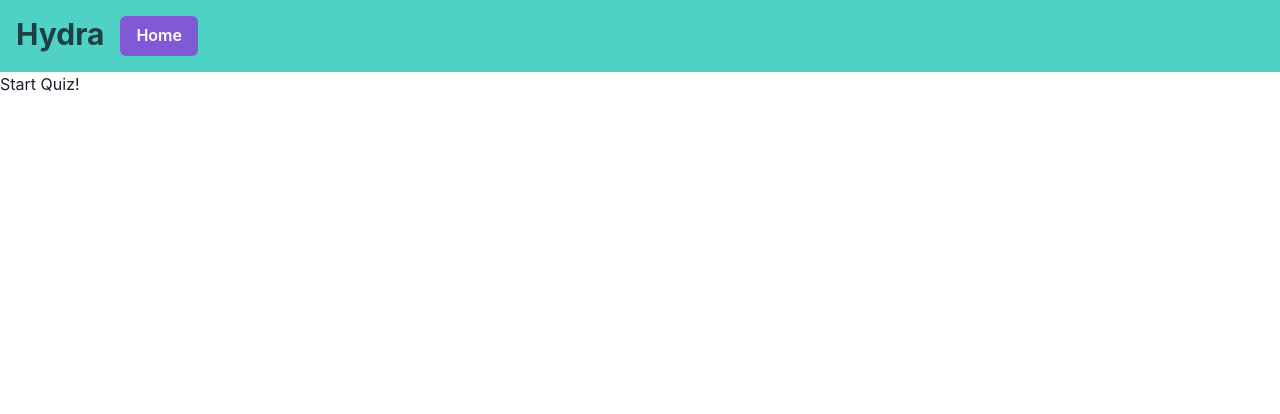
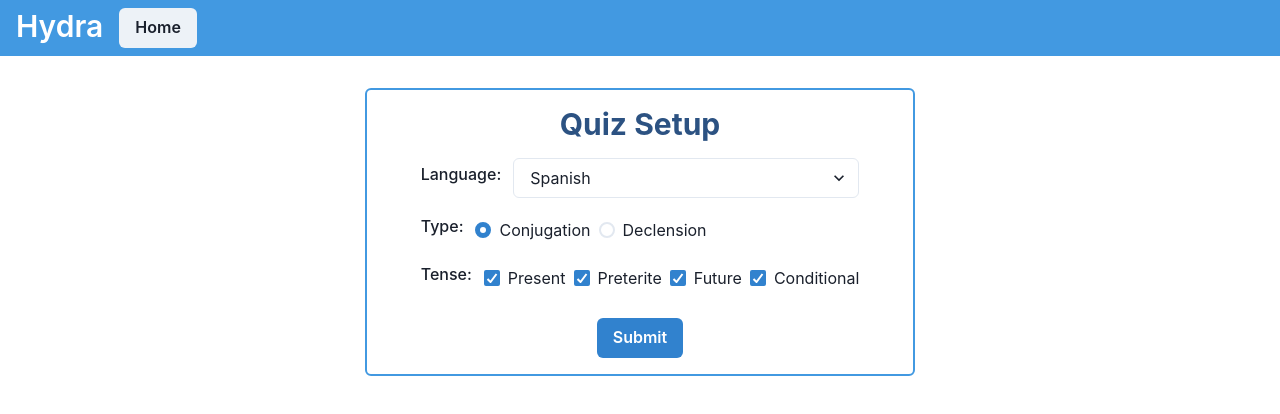
Before and after one commit to Typhoeus-Team/hydra, a React (Vite) app: page /start-quiz in a window 1280 px wide. Shown: the top 414 px of the page. Built offline with nearby package versions, Linux system fonts and the light colour scheme.

Commit message:
starting on quiz setup form

```diff
--- a/src/routes/Root.tsx
+++ b/src/routes/Root.tsx
@@ -6,21 +6,23 @@ export function Root() {
 
   return (
     <Flex width="100vw" height="100vh" direction="column">
-      <Flex width="100%" p="4" bgColor="teal.300" gap="4">
-        <Heading as="h1" size="lg" color="teal.900">
+      <Flex width="100%" px="4" py="2" bgColor="blue.400" gap="4">
+        <Heading as="h1" size="lg" color="white" fontWeight="semibold">
           Hydra
         </Heading>
         {location.pathname === '/start-quiz' ? (
-          <Button as={Link} colorScheme="purple" to="/">
+          <Button as={Link} colorScheme="gray" to="/">
             Home
           </Button>
         ) : (
-          <Button as={Link} colorScheme="purple" to="/start-quiz">
+          <Button as={Link} colorScheme="gray" to="/start-quiz">
             Start Quiz
           </Button>
         )}
       </Flex>
-      <Outlet />
+      <Flex width="100%" flex="1" direction="column" overflow="auto" position="relative">
+        <Outlet />
+      </Flex>
     </Flex>
   );
 }
--- a/src/routes/StartQuiz/index.tsx
+++ b/src/routes/StartQuiz/index.tsx
@@ -1,3 +1,95 @@
+import {
+  Container,
+  FormControl,
+  type FormControlProps,
+  FormLabel,
+  Heading,
+  Select,
+  RadioGroup,
+  Radio,
+  HStack,
+  Flex,
+  Button,
+  Checkbox,
+  Stack,
+} from '@chakra-ui/react';
+import { type FormEventHandler } from 'react';
+
 export function StartQuiz() {
-  return <div>Start Quiz!</div>;
+  const handleSubmit: FormEventHandler<HTMLFormElement> = (event) => {
+    event.preventDefault();
+    // TODO: Do stuff
+  };
+
+  return (
+    <Container maxW="100%" centerContent py="8">
+      <Container
+        centerContent
+        maxW="550px"
+        border="2px solid"
+        borderColor="blue.400"
+        rounded="md"
+        p="4"
+      >
+        <Heading as="h2" size="lg" color="blue.700" mb="4">
+          Quiz Setup
+        </Heading>
+
+        <form onSubmit={handleSubmit}>
+          <Flex direction="column" gap="4">
+            <InlineFormControl>
+              <FormLabel>Language:</FormLabel>
+              <Select>
+                <option>Spanish</option>
+                <option>French</option>
+                <option>German</option>
+              </Select>
+            </InlineFormControl>
+
+            <InlineFormControl>
+              <FormLabel>Type:</FormLabel>
+              <RadioGroup defaultValue="conjugation">
+                <HStack spacing="2">
+                  <Radio colorScheme="blue" value="conjugation">
+                    Conjugation
+                  </Radio>
+                  <Radio colorScheme="blue" value="declension">
+                    Declension
+                  </Radio>
+                </HStack>
+              </RadioGroup>
+            </InlineFormControl>
+
+            <InlineFormControl>
+              <FormLabel>Tense:</FormLabel>
+              <Stack spacing="2" direction={['column', 'row']}>
+                <Checkbox colorScheme="blue" defaultChecked value="present">
+                  Present
+                </Checkbox>
+                <Checkbox colorScheme="blue" defaultChecked value="preterite">
+                  Preterite
+                </Checkbox>
+                <Checkbox colorScheme="blue" defaultChecked value="future">
+                  Future
+                </Checkbox>
+                <Checkbox colorScheme="blue" defaultChecked value="conditional">
+                  Conditional
+                </Checkbox>
+              </Stack>
+            </InlineFormControl>
+          </Flex>
+
+          <Flex alignItems="center" justifyContent="center" mt="6">
+            <Button colorScheme="blue" type="submit">
+              Submit
+            </Button>
+          </Flex>
+        </form>
+      </Container>
+    </Container>
+  );
 }
+
+function InlineFormControl(props: FormControlProps) {
+  return <FormControl {...props} display="flex" alignItems="center" />;
+}
```
